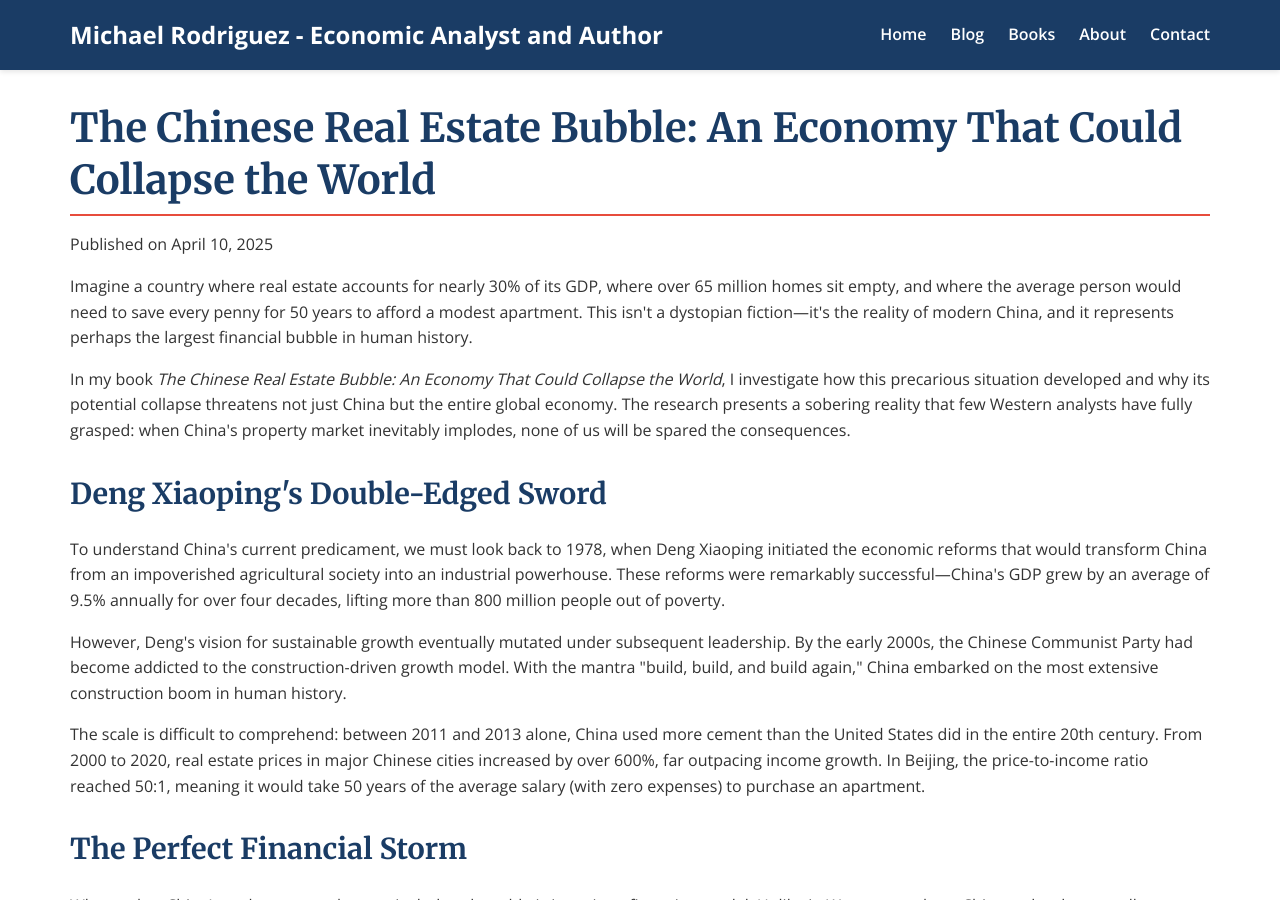
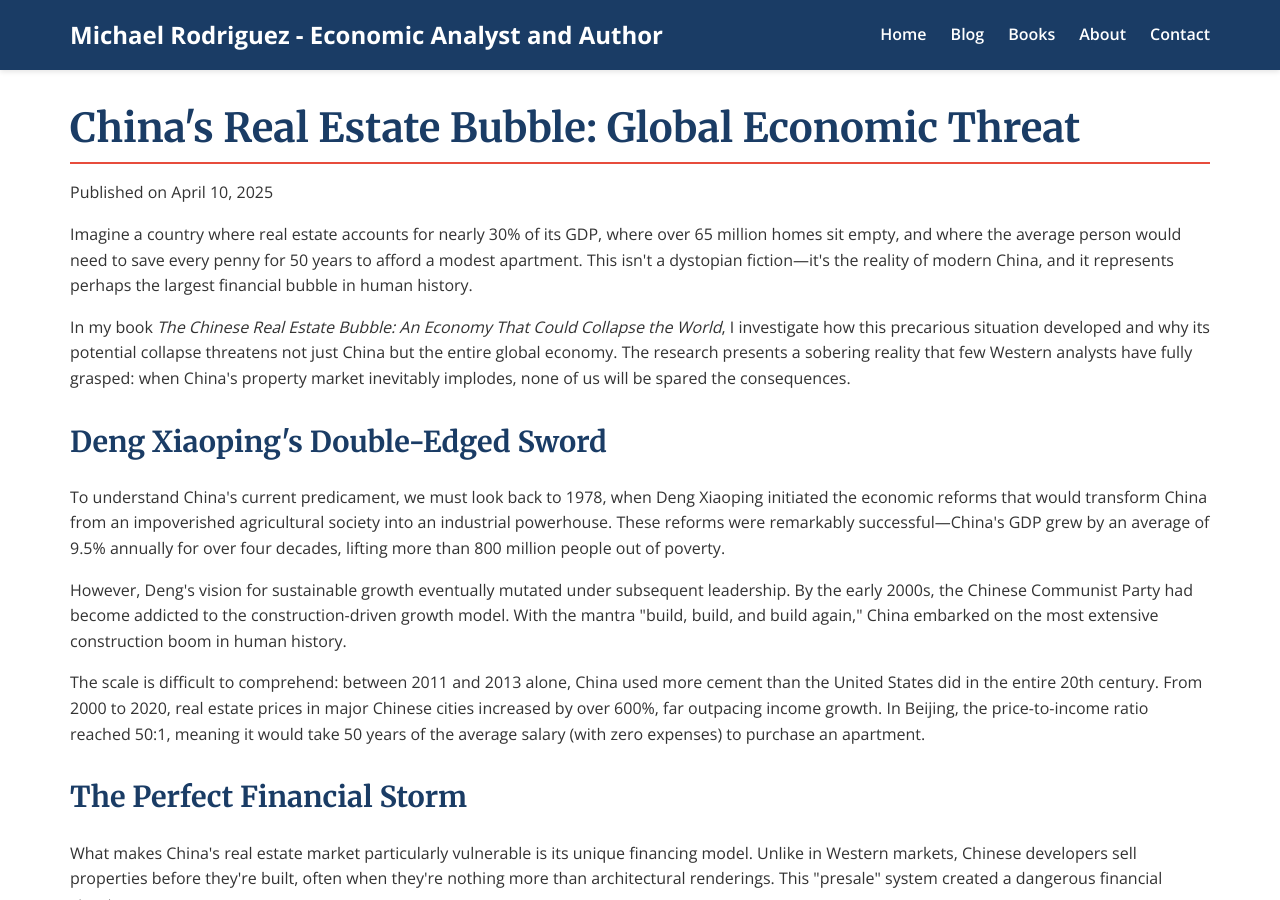
Before and after one commit to Zews123/michael-rodriguez-books, a Jekyll site: the page built from blog/china-property-crisis-global-threat.html, in a window 1280 px wide and 900 px high. Built offline with Jekyll 4.4.1, drawn with Linux system fonts in a browser that asks for light colours.

Commit message:
Update and rename chinese-real-estate-bubble.html to china-property-crisis-global-threat.html

```diff
--- a/blog/chinese-real-estate-bubble.html
+++ b/blog/china-property-crisis-global-threat.html
@@ -7,22 +7,22 @@
 
 <!-- Open Graph / Facebook -->
 <meta property="og:type" content="article" />
-<meta property="og:url" content="https://zews123.github.io/michael-rodriguez-books/blog/chinese-real-estate-bubble.html" />
-<meta property="og:title" content="The Chinese Real Estate Bubble: An Economy That Could Collapse the World" />
-<meta property="og:description" content="Explore how China's massive real estate bubble threatens the global economy in this eye-opening analysis by Michael Rodriguez. Discover why experts warn that the collapse of China's property market could trigger a worldwide financial crisis that affects us all." />
+<meta property="og:url" content="https://zews123.github.io/michael-rodriguez-books/blog/china-property-crisis-global-threat.html" />
+<meta property="og:title" content="China's Real Estate Bubble: Global Economic Threat" />
+<meta property="og:description" content="Explore China's massive property bubble and how its collapse threatens the global economy. Expert analysis of the crisis affecting us all." />
 <meta property="og:image" content="https://zews123.github.io/michael-rodriguez-books/assets/images/social/the-chinese-real-estate-bubble-3D.png?v=2" />
 
 <!-- Twitter -->
 <meta name="twitter:card" content="summary_large_image" />
-<meta name="twitter:url" content="https://zews123.github.io/michael-rodriguez-books/blog/chinese-real-estate-bubble.html" />
-<meta name="twitter:title" content="The Chinese Real Estate Bubble: An Economy That Could Collapse the World" />
-<meta name="twitter:description" content="Explore how China's massive real estate bubble threatens the global economy in this eye-opening analysis by Michael Rodriguez. Discover why experts warn that the collapse of China's property market could trigger a worldwide financial crisis that affects us all." />
+<meta name="twitter:url" content="https://zews123.github.io/michael-rodriguez-books/blog/china-property-crisis-global-threat.html" />
+<meta name="twitter:title" content="China's Real Estate Bubble: Global Economic Threat" />
+<meta name="twitter:description" content="Explore China's massive property bubble and how its collapse threatens the global economy. Expert analysis of the crisis affecting us all." />
 <meta name="twitter:image" content="https://zews123.github.io/michael-rodriguez-books/assets/images/social/the-chinese-real-estate-bubble-3D.png?v=2" />
 
 <!-- Canonical URL -->
-<link rel="canonical" href="https://zews123.github.io/michael-rodriguez-books/blog/chinese-real-estate-bubble.html" />
+<link rel="canonical" href="https://zews123.github.io/michael-rodriguez-books/blog/china-property-crisis-global-threat.html" />
 
-<h1>The Chinese Real Estate Bubble: An Economy That Could Collapse the World</h1>
+<h1>China's Real Estate Bubble: Global Economic Threat</h1>
 
 <p class="date">Published on April 10, 2025</p>
 
@@ -132,25 +132,25 @@
 
 <div class="social-share" style="margin: 30px 0;">
   <p style="margin-bottom: 15px; font-weight: 600;">Help others discover this book:</p>
-  <a href="https://twitter.com/intent/tweet?text=Check out 'The Chinese Real Estate Bubble' by Michael Rodriguez&url=https://zews123.github.io/michael-rodriguez-books/blog/chinese-real-estate-bubble.html&via=MRodriguezBooks" target="_blank" rel="noopener noreferrer" style="display: inline-block; margin-right: 15px; font-size: 24px; color: #1DA1F2;">
+  <a href="https://twitter.com/intent/tweet?text=Check out 'The Chinese Real Estate Bubble' by Michael Rodriguez&url=https://zews123.github.io/michael-rodriguez-books/blog/china-property-crisis-global-threat.html&via=MRodriguezBooks" target="_blank" rel="noopener noreferrer" style="display: inline-block; margin-right: 15px; font-size: 24px; color: #1DA1F2;">
     <i class="fab fa-twitter-square"></i>
   </a>
-  <a href="https://www.facebook.com/sharer/sharer.php?u=https://zews123.github.io/michael-rodriguez-books/blog/chinese-real-estate-bubble.html" target="_blank" rel="noopener noreferrer" style="display: inline-block; margin-right: 15px; font-size: 24px; color: #3b5998;">
+  <a href="https://www.facebook.com/sharer/sharer.php?u=https://zews123.github.io/michael-rodriguez-books/blog/china-property-crisis-global-threat.html" target="_blank" rel="noopener noreferrer" style="display: inline-block; margin-right: 15px; font-size: 24px; color: #3b5998;">
     <i class="fab fa-facebook-square"></i>
   </a>
-  <a href="https://www.linkedin.com/shareArticle?mini=true&url=https://zews123.github.io/michael-rodriguez-books/blog/chinese-real-estate-bubble.html&title=The Chinese Real Estate Bubble by Michael Rodriguez" target="_blank" rel="noopener noreferrer" style="display: inline-block; margin-right: 15px; font-size: 24px; color: #0077b5;">
+  <a href="https://www.linkedin.com/shareArticle?mini=true&url=https://zews123.github.io/michael-rodriguez-books/blog/china-property-crisis-global-threat.html&title=The Chinese Real Estate Bubble by Michael Rodriguez" target="_blank" rel="noopener noreferrer" style="display: inline-block; margin-right: 15px; font-size: 24px; color: #0077b5;">
     <i class="fab fa-linkedin"></i>
   </a>
-  <a href="https://www.reddit.com/submit?url=https://zews123.github.io/michael-rodriguez-books/blog/chinese-real-estate-bubble.html&title=The Chinese Real Estate Bubble: An Economy That Could Collapse the World" target="_blank" rel="noopener noreferrer" style="display: inline-block; margin-right: 15px; font-size: 24px; color: #FF5700;">
+  <a href="https://www.reddit.com/submit?url=https://zews123.github.io/michael-rodriguez-books/blog/china-property-crisis-global-threat.html&title=The Chinese Real Estate Bubble: An Economy That Could Collapse the World" target="_blank" rel="noopener noreferrer" style="display: inline-block; margin-right: 15px; font-size: 24px; color: #FF5700;">
     <i class="fab fa-reddit-square"></i>
   </a>
-  <a href="https://pinterest.com/pin/create/button/?url=https://zews123.github.io/michael-rodriguez-books/blog/chinese-real-estate-bubble.html&media=https://zews123.github.io/michael-rodriguez-books/assets/images/social/the-chinese-real-estate-bubble-3D.png&description=The Chinese Real Estate Bubble: An Economy That Could Collapse the World" target="_blank" rel="noopener noreferrer" style="display: inline-block; margin-right: 15px; font-size: 24px; color: #E60023;">
+  <a href="https://pinterest.com/pin/create/button/?url=https://zews123.github.io/michael-rodriguez-books/blog/china-property-crisis-global-threat.html&media=https://zews123.github.io/michael-rodriguez-books/assets/images/social/the-chinese-real-estate-bubble-3D.png&description=The Chinese Real Estate Bubble: An Economy That Could Collapse the World" target="_blank" rel="noopener noreferrer" style="display: inline-block; margin-right: 15px; font-size: 24px; color: #E60023;">
     <i class="fab fa-pinterest-square"></i>
   </a>
-  <a href="https://news.ycombinator.com/submitlink?u=https://https://zews123.github.io/michael-rodriguez-books/blog/chinese-real-estate-bubble.html&t=The Chinese Real Estate Bubble: An Economy That Could Collapse the World" target="_blank" rel="noopener noreferrer" style="display: inline-block; margin-right: 15px; font-size: 24px; color: #FF6600;">
+  <a href="https://news.ycombinator.com/submitlink?u=https://https://zews123.github.io/michael-rodriguez-books/blog/china-property-crisis-global-threat.html&t=The Chinese Real Estate Bubble: An Economy That Could Collapse the World" target="_blank" rel="noopener noreferrer" style="display: inline-block; margin-right: 15px; font-size: 24px; color: #FF6600;">
     <i class="fab fa-hacker-news-square"></i>
   </a>
-  <a href="mailto:?subject=Check out this book: The Chinese Real Estate Bubble&body=I thought you might be interested in this book by Michael Rodriguez: https://zews123.github.io/michael-rodriguez-books/blog/chinese-real-estate-bubble.html" style="display: inline-block; font-size: 24px; color: #333333;">
+  <a href="mailto:?subject=Check out this book: The Chinese Real Estate Bubble&body=I thought you might be interested in this book by Michael Rodriguez: https://zews123.github.io/michael-rodriguez-books/blog/china-property-crisis-global-threat.html" style="display: inline-block; font-size: 24px; color: #333333;">
     <i class="fas fa-envelope-square"></i>
   </a>
 </div>
```
